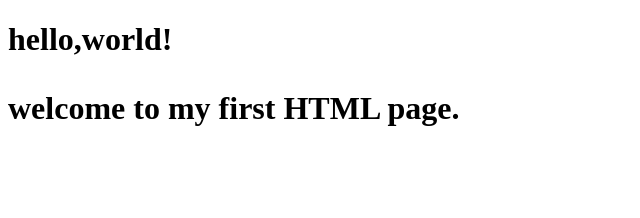
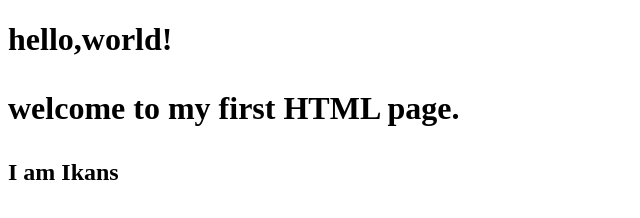
Before and after one commit to mohdikan2025b0310206/ClassWork, a plain HTML site: page index.html in a window 1280 px wide. Shown: the whole page, without its empty margins (0-640 px from the left). Drawn offline with Linux system fonts and the light colour scheme.

Commit message:
second commit

```diff
--- a/index.html
+++ b/index.html
@@ -8,6 +8,7 @@
 <body>
     <h1>hello,world!
      <p>welcome to my first HTML page.</p>
+     <h2>I am Ikans</h2>
     </h1>
 </body>
 </html>
```
